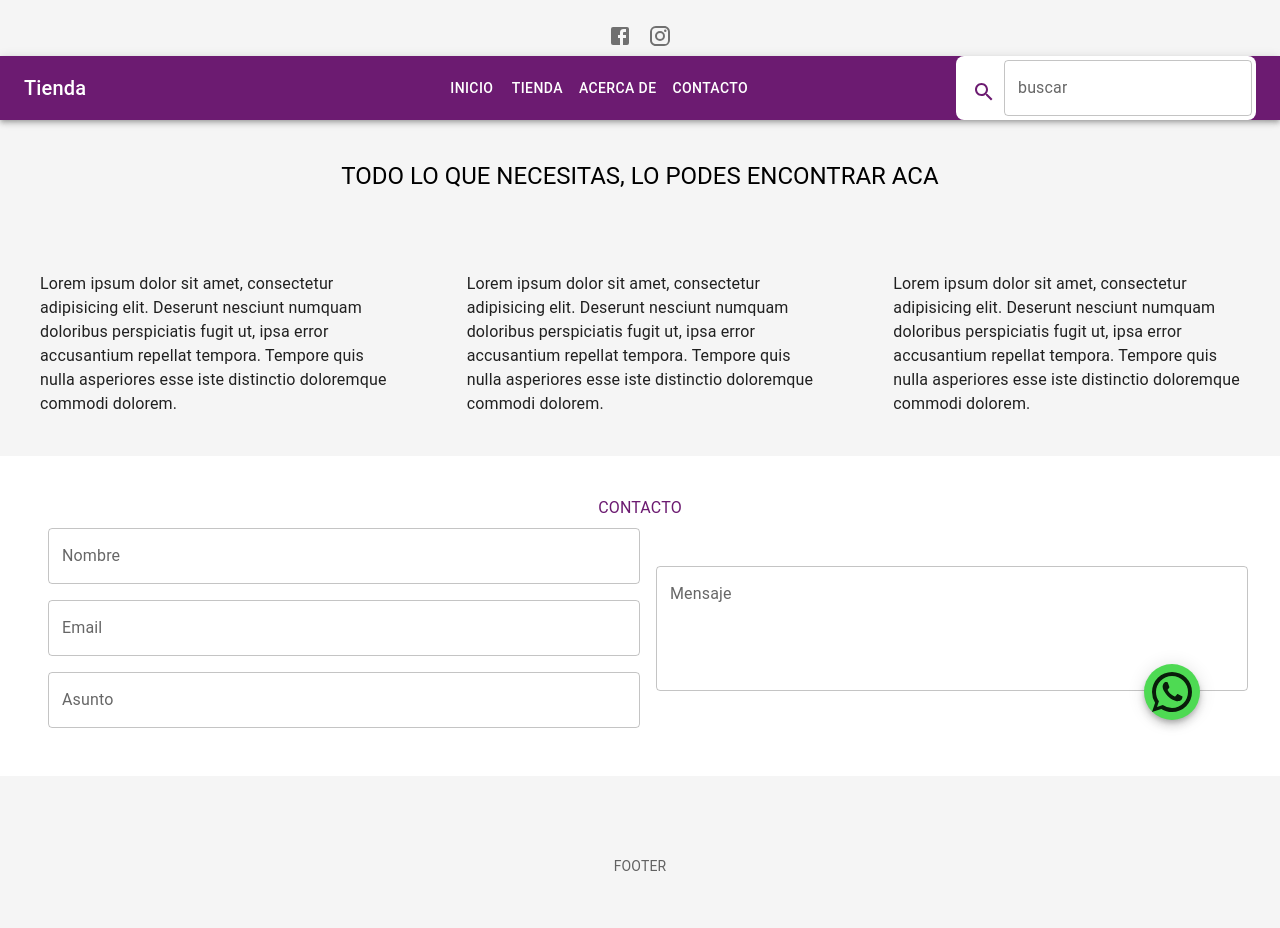
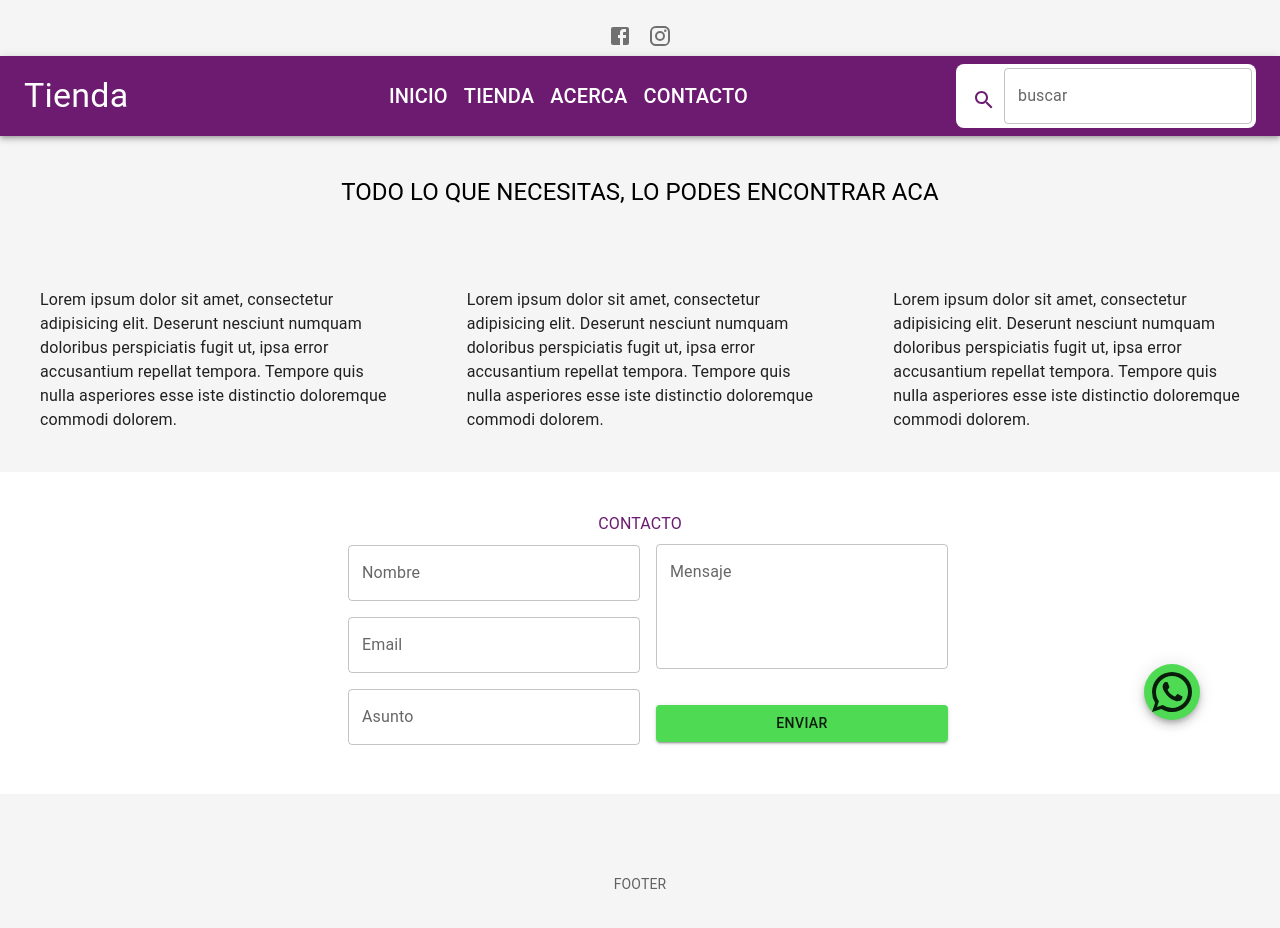
Before and after one commit to lrosiello/tienda-productos, a React (Create React App) app: page / in a window 1280 px wide. Shown: the top 928 px of the page. Built offline with nearby package versions, Linux system fonts and the light colour scheme.

Commit message:
Se mejoro el form

```diff
--- a/src/components/ContactoForm.jsx
+++ b/src/components/ContactoForm.jsx
@@ -1,5 +1,5 @@
 import React from "react";
-import { Grid, Typography, Box, TextField } from "@mui/material";
+import { Grid, Typography, Box, TextField, Button } from "@mui/material";
 
 export default function ContactoForm() {
   return (
@@ -11,7 +11,7 @@ export default function ContactoForm() {
       p={5}
       style={{ background: "background", marginTop: "auto" }}
     >
-      <Grid container>
+      <Grid container justifyContent="center">
         <Grid item md={12} xs={12}>
           <Typography variant="body1" color="primary" align="center">
             CONTACTO
@@ -20,16 +20,17 @@ export default function ContactoForm() {
         <Grid
           container
           item
-          md={12}
+          md={6}
           spacing={2}
           alignItems="center"
-          justifyContent="center" // Añadido para centrar horizontalmente
+          justifyContent="center"
+
         >
           <Grid item md={6} xs={12}>
             <Box
               component="form"
               sx={{
-                "& .MuiTextField-root": { m: 1, width: "100%" }, // Ajusta el ancho al 100%
+                "& .MuiTextField-root": { m: 1, width: "100%" },
               }}
               noValidate
               autoComplete="off"
@@ -58,7 +59,7 @@ export default function ContactoForm() {
             <Box
               component="form"
               sx={{
-                "& .MuiTextField-root": { m: 1, width: "100%" }, // Ajusta el ancho al 100%
+                "& .MuiTextField-root": { m: 1, width: "100%" },
               }}
               noValidate
               autoComplete="off"
@@ -69,6 +70,9 @@ export default function ContactoForm() {
                 multiline
                 rows={4}
               />
+              <Button variant="contained" color="success" sx={{ width: '100%',ml:1,mb:1.5,mt:3.5}}>
+                Enviar
+              </Button>
             </Box>
           </Grid>
         </Grid>
--- a/src/components/NavBar.jsx
+++ b/src/components/NavBar.jsx
@@ -25,7 +25,7 @@ export default function NavBar() {
         <Toolbar>
           {/*------------------ACA VA EL LOGO O TITULO DE LA TIENDA-------------------------*/}
           <Typography
-            variant="h6"
+            variant="h4"
             component="div"
             sx={{
               flexGrow: {
@@ -43,7 +43,7 @@ export default function NavBar() {
               color="inherit"
               sx={{ display: { xs: "none", md: "block", lg: "block" } }}
             >
-              INICIO
+              <Typography variant="h6" color="inherit">INICIO</Typography>
             </Button>
           </Link>
           <Link to="/products" style={{ textDecoration: "none", color: "inherit" }}>
@@ -51,7 +51,7 @@ export default function NavBar() {
               color="inherit"
               sx={{ display: { xs: "none", md: "block", lg: "block" } }}
             >
-              TIENDA
+              <Typography variant="h6" color="inherit">TIENDA</Typography>
             </Button>
           </Link>
           <Link
@@ -62,7 +62,7 @@ export default function NavBar() {
               color="inherit"
               sx={{ display: { xs: "none", md: "block", lg: "block" } }}
             >
-              ACERCA DE
+              <Typography variant="h6" color="inherit">ACERCA</Typography>
             </Button>
           </Link>
           <Link
@@ -73,7 +73,7 @@ export default function NavBar() {
               color="inherit"
               sx={{ display: { xs: "none", md: "block", lg: "block" } }}
             >
-              CONTACTO
+              <Typography variant="h6" color="inherit">CONTACTO</Typography>
             </Button>
           </Link>
 
@@ -108,6 +108,7 @@ export default function NavBar() {
                 borderRadius: 2,
                 marginLeft: "auto",
                 display: { xs: "none", md: "flex", lg: "flex" },
+                my:1,
               }}
             >
               <SearchIcon sx={{ ml: 2, color: "primary.main", mr: 1, my: 2 }} />
--- a/src/pages/Inicio.jsx
+++ b/src/pages/Inicio.jsx
@@ -1,6 +1,7 @@
 import React from "react";
 import { Grid,Typography } from "@mui/material";
 import Productos from "./Productos"
+import ContactoForm from "../components/ContactoForm"
 
 export default function Inicio() {
   return (
@@ -12,6 +13,7 @@ export default function Inicio() {
             </Typography>
           </Grid>
       <Productos/>
+      <ContactoForm/>
     </>
   );
 }
--- a/src/pages/Productos.jsx
+++ b/src/pages/Productos.jsx
@@ -1,6 +1,5 @@
 import React from "react";
 import { Grid } from "@mui/material";
-import ContactoForm from "../components/ContactoForm";
 export default function Productos() {
   return (
     <>
@@ -22,8 +21,6 @@ export default function Productos() {
         repellat tempora. Tempore quis nulla asperiores esse iste distinctio
         doloremque commodi dolorem.
       </Grid>
-
-      <ContactoForm/>
     </>
   );
 }
```
